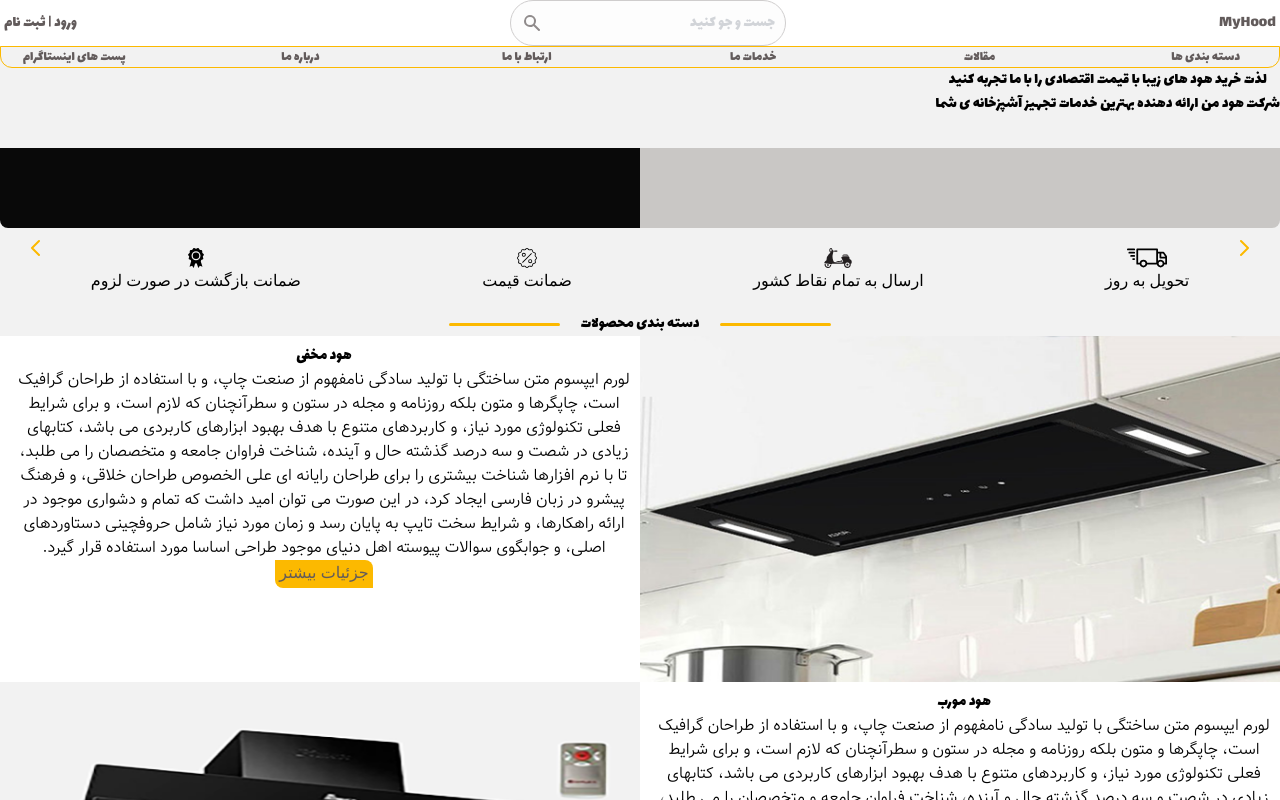
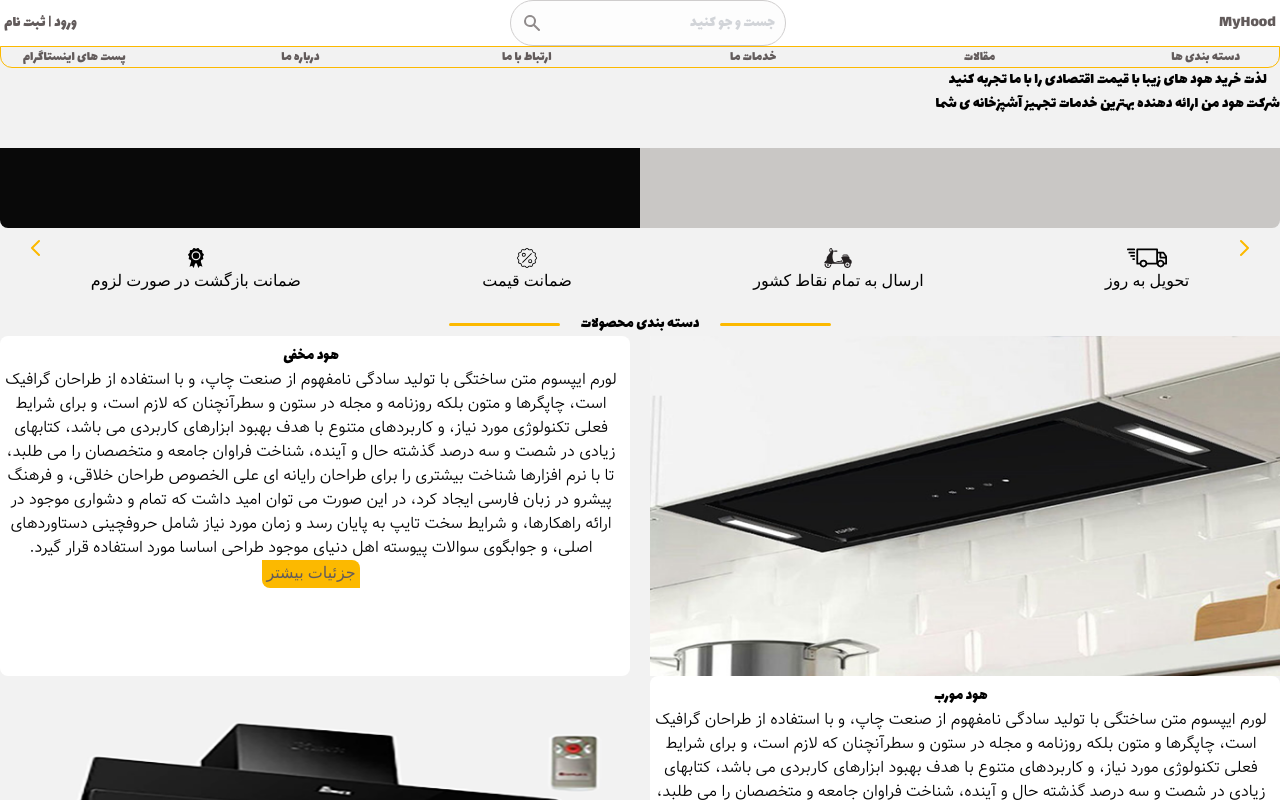
Before and after one commit to Parsa361/MyHood, a Nuxt app: page / in a window 1280 px wide. Shown: the top 800 px of the page. Built offline with nearby package versions, Linux system fonts and the light colour scheme.

Commit message:
Add border radious to the text field

```diff
--- a/components/CategoriesSec.vue
+++ b/components/CategoriesSec.vue
@@ -1,7 +1,7 @@
 <template>
   <div>
     <!-- Categories text with 2 yellow Svg -->
-    <div class=" my-[1rem] mt-[4rem] mx-auto flex flex-row items-center justify-center font-Lalezar gap-5">
+    <div class="md:my-[1rem] md:mt-[4rem] mx-auto flex flex-row items-center justify-center font-Lalezar gap-5">
       <svg xmlns="http://www.w3.org/2000/svg" width="111" height="3" class="flex w-[5rem] md:w-[7rem]"
         viewBox="0 0 111 3">
         <line id="Line_2" data-name="Line 2" x2="108" transform="translate(1.5 1.5)" fill="none" stroke="#fcb900"
@@ -15,11 +15,10 @@
       </svg>
     </div>
 
-    <!-- Background white -->
-    <div class="bg-white">
+
     <!-- Container -->
     <div class="container mx-auto my-[3.5rem] flex flex-col mb-[0.5rem]" v-for="(cat, index) in category" :key="index"
-        :class="index % 2 === 1 ? 'md:flex-row-reverse' : 'md:flex-row' ">
+      :class="index % 2 === 1 ? 'md:flex-row-reverse' : 'md:flex-row'">
 
       <!-- Image 1-->
       <div class="md:w-1/2">
@@ -27,11 +26,11 @@
           class="object-cover object-center h-full" />
       </div>
       <!-- Text 1-->
-        <div class="flex flex-col md:w-1/2 pr-2 pl-4 py-2">
+      <div class="flex flex-col md:w-1/2 py-2 bg-white rounded-lg"
+        :class="index % 2 === 0 ? 'md:mr-5 md:pr-2': 'md:ml-5 md:pr-2'">
         <p class="text-center md:text-start font-Lalezar text-[0.75rem] xl:mb-[1rem] md:text-[1.5rem]">
           {{cat.catTitle}}</p>
-          <p
-            class="hidden lg:flex text-center md:text-start font-VazirLight text-[0.75rem] md:text-[1rem] xl:mb-[1rem]">
+        <p class="hidden lg:flex text-center md:text-start font-VazirLight text-[0.75rem] md:text-[1rem] xl:mb-[1rem]">
           لورم ایپسوم متن ساختگی با تولید سادگی نامفهوم از صنعت چاپ، و با
           استفاده از طراحان گرافیک است، چاپگرها و متون بلکه روزنامه و مجله
           در ستون و سطرآنچنان که لازم است، و برای شرایط فعلی تکنولوژی مورد
@@ -56,7 +55,6 @@
           <p class="text-[0.75rem] lg:text-[1rem] text-center text-textGray mb-1 px-1 hover:text-white">جزئیات بیشتر
           </p>
         </button>
-        </div>
       </div>
     </div>
   </div>
```
Lines whose indentation alone changed are shown as unchanged.
